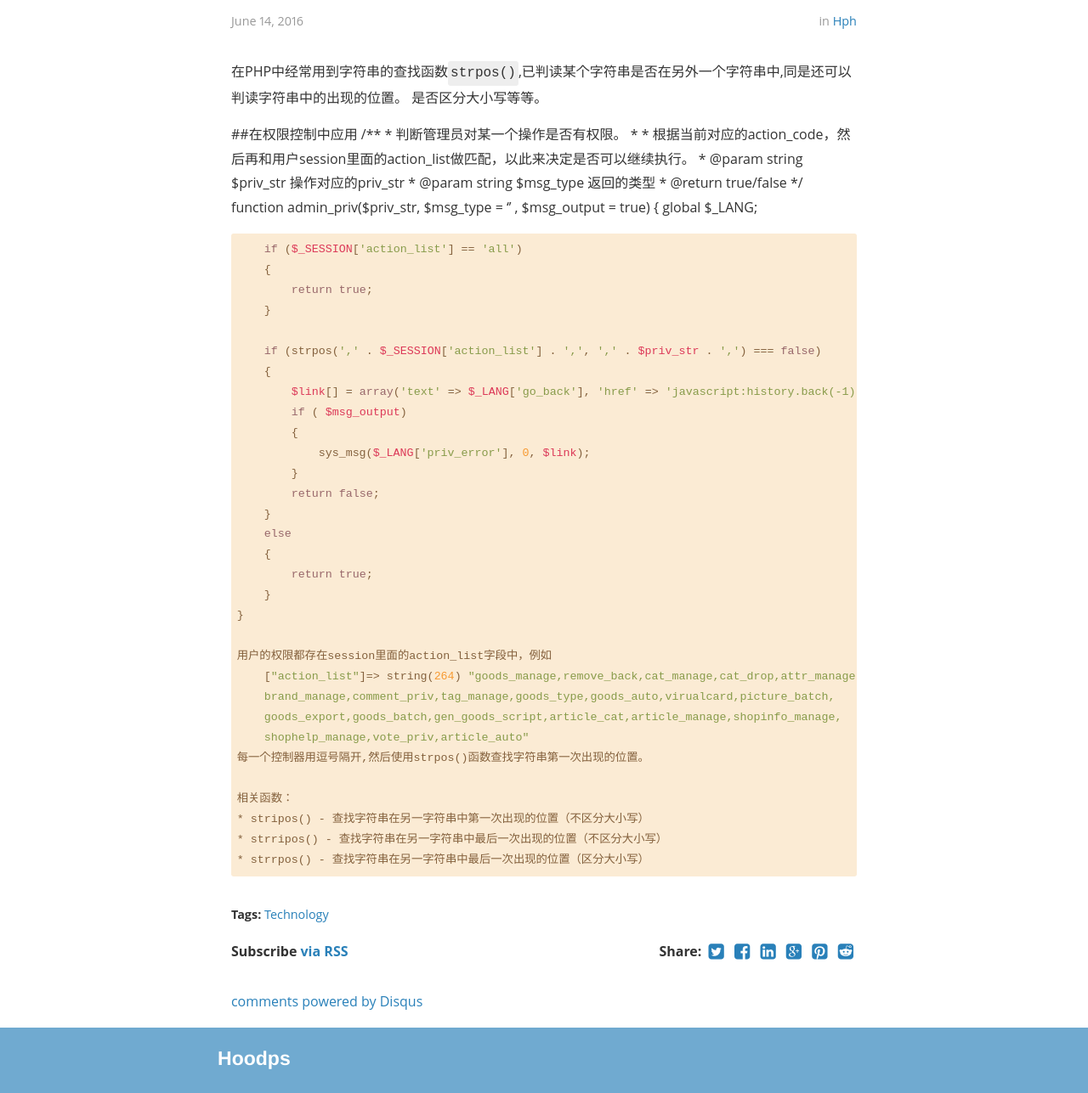
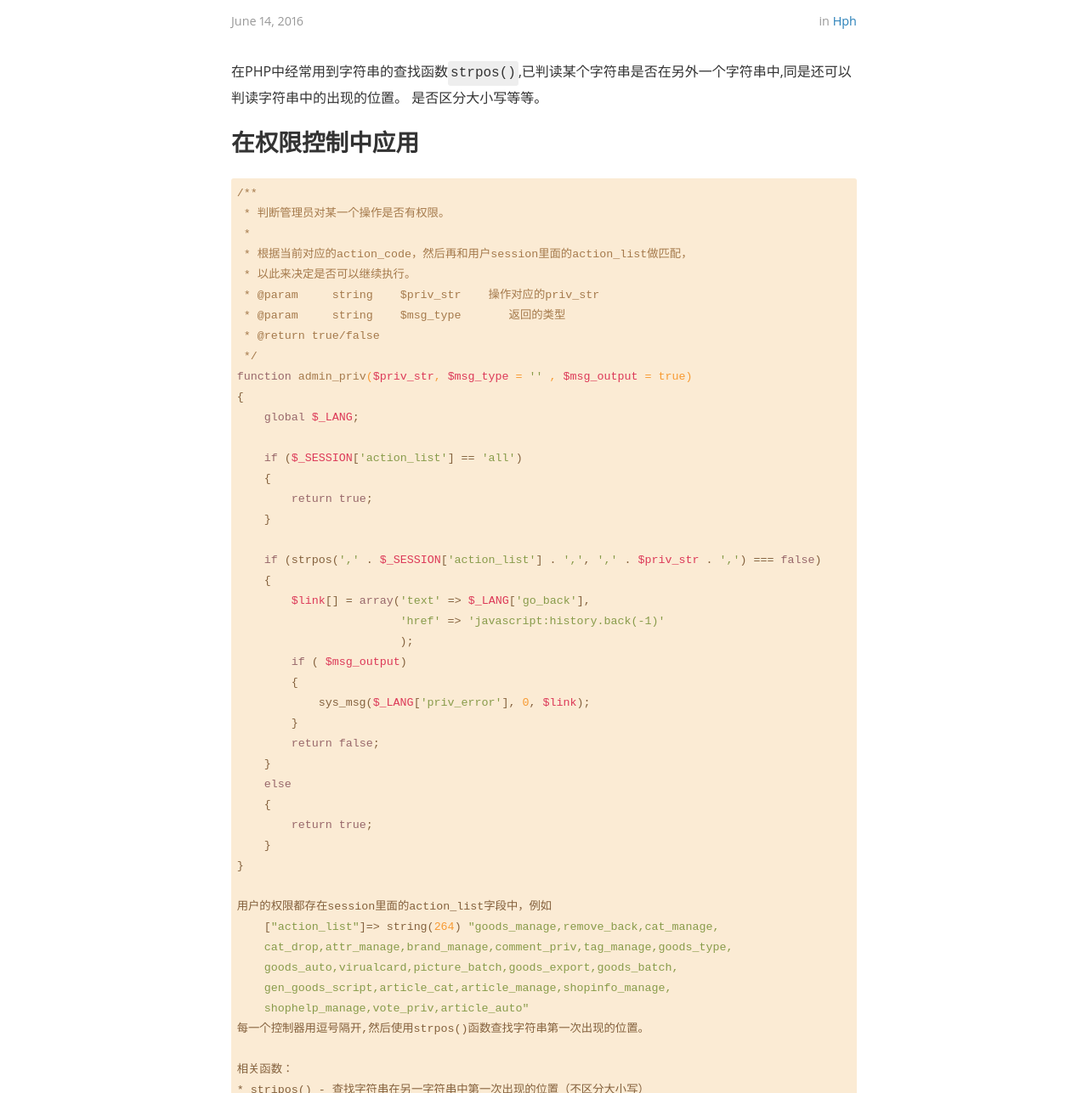
Before and after one commit to Hoodps/myblog, a Jekyll site: the page built from _posts/2016-6-14-php-php-strpos.markdown, in a window 1280 px wide and 1400 px high, scrolled down 394 px, cut to the strip 113-1400 px from the top of the window. Shown: the whole strip at 85% size. Built offline with Jekyll 4.4.1, drawn with Linux system fonts in a browser that asks for light colours; comment, search, counter and statistics services are not loaded.

```diff
--- a/_posts/2016-6-14-php-php-strpos.markdown
+++ b/_posts/2016-6-14-php-php-strpos.markdown
@@ -10,11 +10,13 @@ tags: Technology
 在PHP中经常用到字符串的查找函数`strpos()`,已判读某个字符串是否在另外一个字符串中,同是还可以判读字符串中的出现的位置。
     是否区分大小写等等。
 
-##在权限控制中应用
+## 在权限控制中应用
+
     /**
      * 判断管理员对某一个操作是否有权限。
      *
-     * 根据当前对应的action_code，然后再和用户session里面的action_list做匹配，以此来决定是否可以继续执行。
+     * 根据当前对应的action_code，然后再和用户session里面的action_list做匹配，
+     * 以此来决定是否可以继续执行。
      * @param     string    $priv_str    操作对应的priv_str
      * @param     string    $msg_type       返回的类型
      * @return true/false
@@ -30,7 +32,9 @@ tags: Technology
 
         if (strpos(',' . $_SESSION['action_list'] . ',', ',' . $priv_str . ',') === false)
         {
-            $link[] = array('text' => $_LANG['go_back'], 'href' => 'javascript:history.back(-1)');
+            $link[] = array('text' => $_LANG['go_back'],
+                            'href' => 'javascript:history.back(-1)'
+                            );
             if ( $msg_output)
             {
                 sys_msg($_LANG['priv_error'], 0, $link);
@@ -44,9 +48,10 @@ tags: Technology
     }
 
     用户的权限都存在session里面的action_list字段中，例如
-        ["action_list"]=> string(264) "goods_manage,remove_back,cat_manage,cat_drop,attr_manage,
-        brand_manage,comment_priv,tag_manage,goods_type,goods_auto,virualcard,picture_batch,
-        goods_export,goods_batch,gen_goods_script,article_cat,article_manage,shopinfo_manage,
+        ["action_list"]=> string(264) "goods_manage,remove_back,cat_manage,
+        cat_drop,attr_manage,brand_manage,comment_priv,tag_manage,goods_type,
+        goods_auto,virualcard,picture_batch,goods_export,goods_batch,
+        gen_goods_script,article_cat,article_manage,shopinfo_manage,
         shophelp_manage,vote_priv,article_auto"
     每一个控制器用逗号隔开,然后使用strpos()函数查找字符串第一次出现的位置。
 
```
